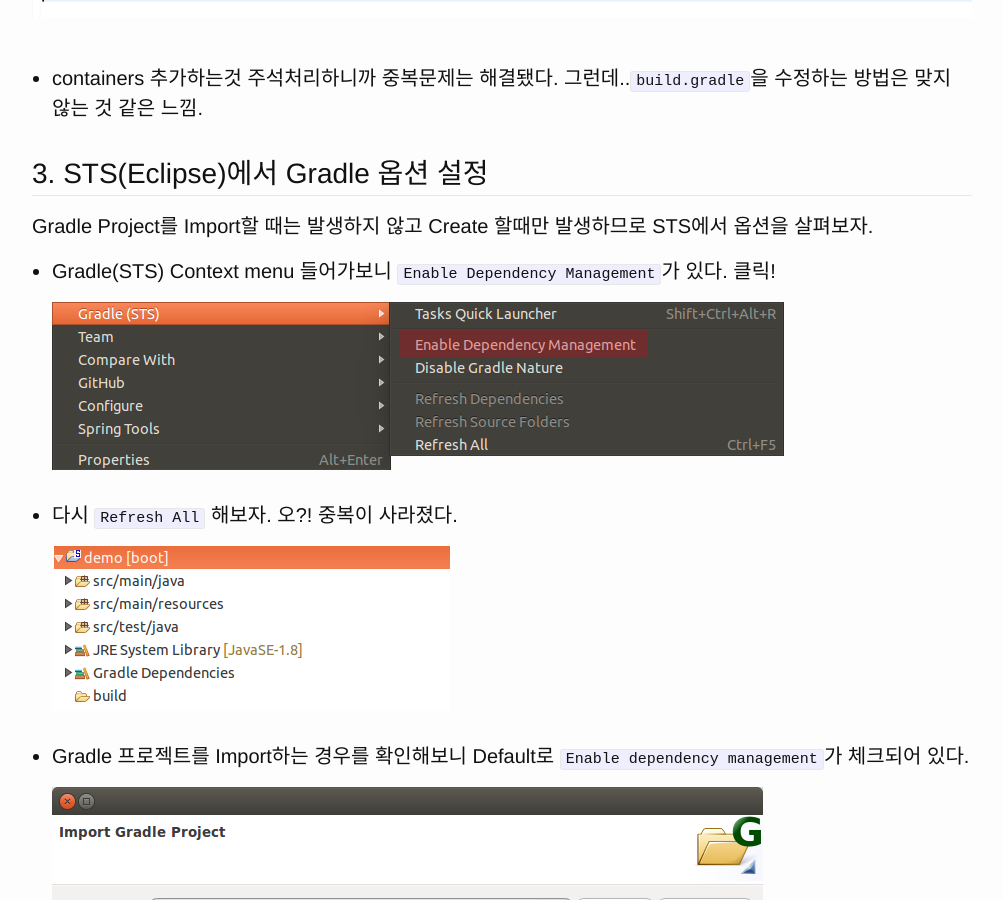
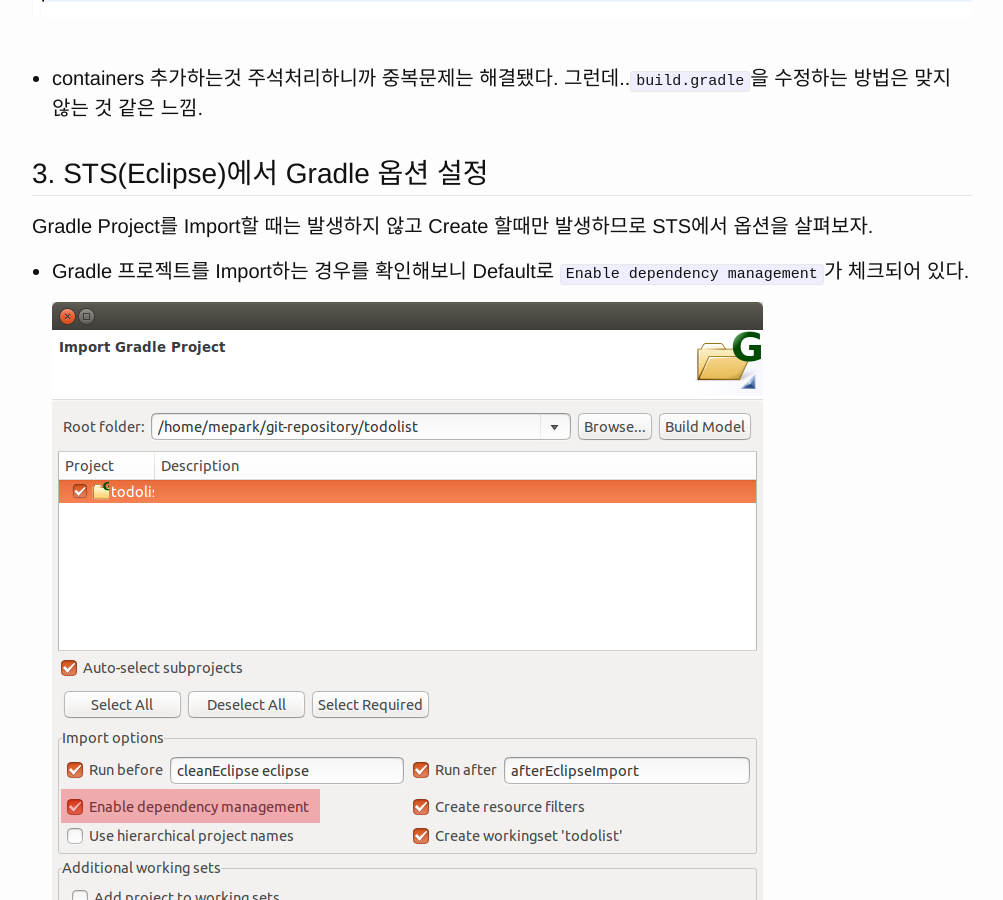
Before and after one commit to jehyunpark/jehyunpark.github.io, a Jekyll site: the page built from _posts/2016-06-28-when-create-new-springboot-project-jre-system-library-duplication.md, in a window 1280 px wide and 900 px high, scrolled down 5041 px. Shown: the whole window, without its empty margins (138-1141 px from the left). Built offline with Jekyll 4.4.1, drawn with Linux system fonts in a browser that asks for light colours; some web fonts are replaced.

Commit message:
Post 수정

```diff
--- a/_posts/2016-06-28-when-create-new-springboot-project-jre-system-library-duplication.md
+++ b/_posts/2016-06-28-when-create-new-springboot-project-jre-system-library-duplication.md
@@ -73,12 +73,14 @@
 ## 3. STS(Eclipse)에서 Gradle 옵션 설정
 Gradle Project를 Import할 때는 발생하지 않고 Create 할때만 발생하므로 STS에서 옵션을 살펴보자.
 
+- Gradle 프로젝트를 Import하는 경우를 확인해보니 Default로 `Enable dependency management`가 체크되어 있다.
+![gradle-project-import](/images/2016-06-28/gradle-project-import.png)
+
 - Gradle(STS) Context menu 들어가보니 `Enable Dependency Management`가 있다. 클릭!
 ![gradle-context-menu](/images/2016-06-28/gradle-context-menu.png)
+
 - 다시 `Refresh All` 해보자. 오?! 중복이 사라졌다.
 ![gradle-defendency](/images/2016-06-28/gradle-defendency.png)
-- Gradle 프로젝트를 Import하는 경우를 확인해보니 Default로 `Enable dependency management`가 체크되어 있다.
-![gradle-project-import](/images/2016-06-28/gradle-project-import.png)
 
 
 # 해결책
```
